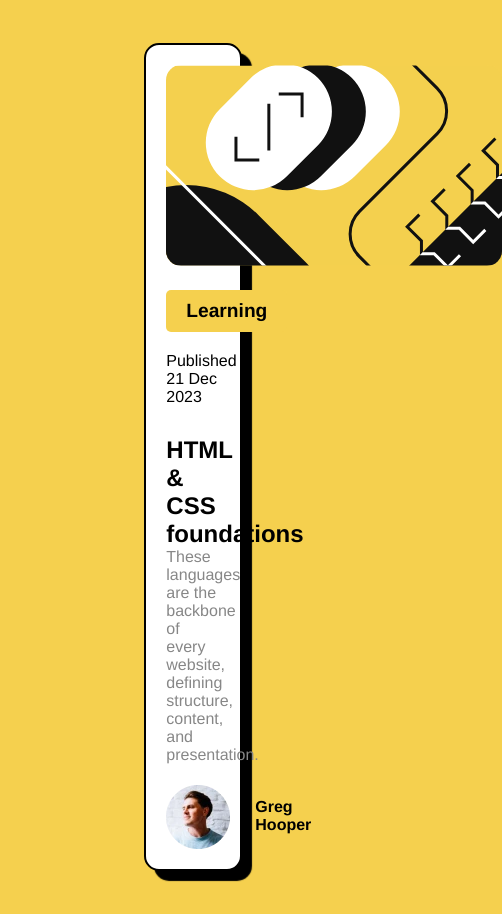
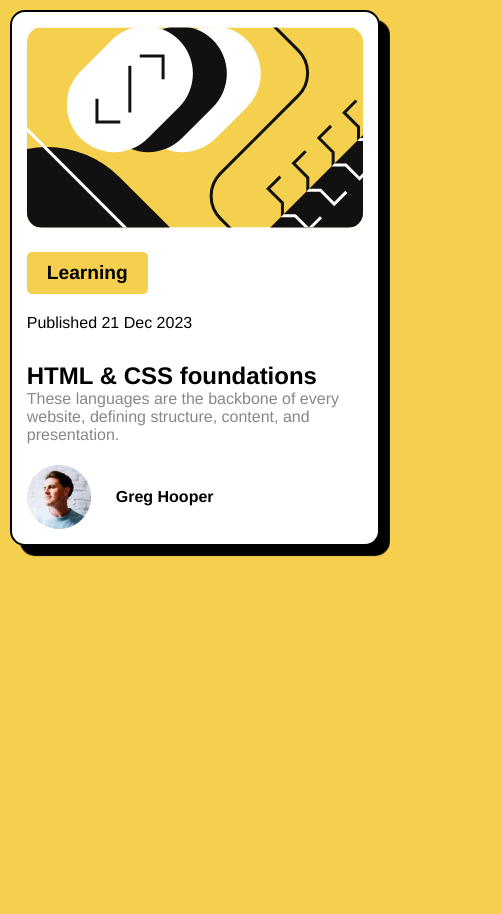
Before and after one commit to reynatojunior/blog-preview, a plain HTML site: page index.html in a window 390 px wide. Shown: the whole page, 502 px wide, since content can reach past the window. After the commit the page ends 844 px from the top, so only its background shows below. Drawn offline with Linux system fonts and the light colour scheme.

Commit message:
Update styles with responsiveness

```diff
--- a/css/styles.css
+++ b/css/styles.css
@@ -51,6 +51,12 @@ body {
     margin-right: 25px;
 }
 
+@media screen and (max-width: 768px) {
+  .container {
+    width: 95%;
+    margin: 10px auto;
+    padding: 15px;
+  }
 .profile > p {
     margin: 0; /* Remover margens padrão */
     font-weight: bold;
```
